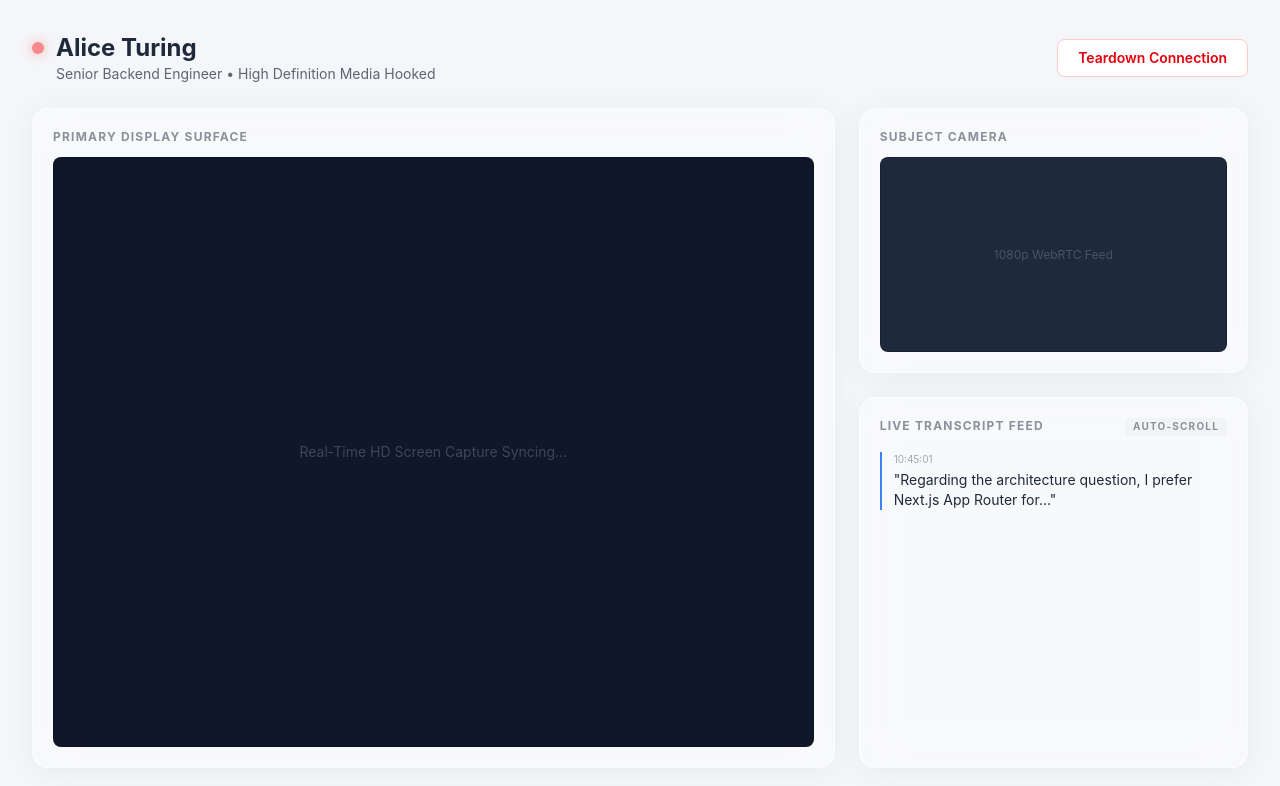
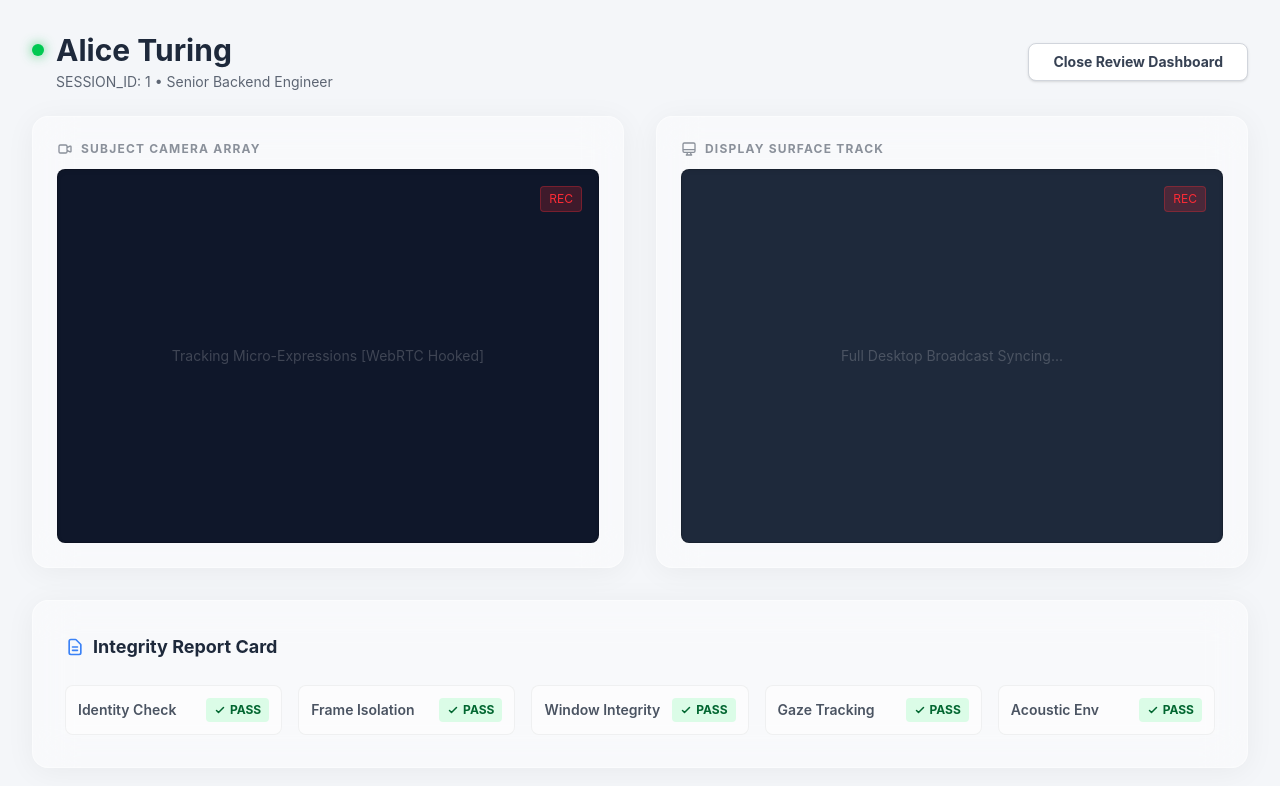
Before and after one commit to KartikSingh006/Intervued, a Next.js app: page /recruiter/dashboard in a window 1280 px wide. Both pictures are taken after a click on the element 226 px from the left and 307 px from the top of the page. Shown: the top 786 px of the page. Built offline with nearby package versions, Linux system fonts and the light colour scheme.

Commit message:
feat: upgrade secure proctor exploit guards and integrated recruiter report matrix

```diff
--- a/app/recruiter/dashboard/page.tsx
+++ b/app/recruiter/dashboard/page.tsx
@@ -9,6 +9,13 @@ interface ActiveSession {
   candidate_name: string;
   target_role: string;
   status: InviteStatus;
+  metrics: {
+    identity: 'pass' | 'flag';
+    isolation: 'pass' | 'flag';
+    integrity: 'pass' | 'flag';
+    gaze: 'pass' | 'flag';
+    acoustic: 'pass' | 'flag';
+  };
 }
 
 export default function RecruiterDashboard() {
@@ -16,14 +23,25 @@ export default function RecruiterDashboard() {
   const [expandedSession, setExpandedSession] = useState<ActiveSession | null>(null);
 
   useEffect(() => {
-    // Mock Supabase Real-Time WebSocket listener ('postgres_changes')
-    // const channel = supabase.channel('postgres_changes').on(...)
+    // Mock WebSocket connection to 'interview_invitations' & 'proctoring_violations_timeline'
     const timer = setTimeout(() => {
       setSessions([
-        { id: '1', candidate_name: 'Alice Turing', target_role: 'Senior Backend Engineer', status: 'in_progress' },
-        { id: '2', candidate_name: 'Bob Lovelace', target_role: 'Frontend Architect', status: 'flagged' }
+        {
+          id: '1',
+          candidate_name: 'Alice Turing',
+          target_role: 'Senior Backend Engineer',
+          status: 'in_progress',
+          metrics: { identity: 'pass', isolation: 'pass', integrity: 'pass', gaze: 'pass', acoustic: 'pass' }
+        },
+        {
+          id: '2',
+          candidate_name: 'Bob Lovelace',
+          target_role: 'Frontend Architect',
+          status: 'flagged',
+          metrics: { identity: 'pass', isolation: 'flag', integrity: 'flag', gaze: 'pass', acoustic: 'pass' }
+        }
       ]);
-    }, 2500);
+    }, 1500);
     return () => clearTimeout(timer);
   }, []);
 
@@ -46,12 +64,29 @@ export default function RecruiterDashboard() {
     }
   };
 
+  const renderMetricStatus = (status: 'pass' | 'flag', label: string) => (
+    <div className="flex items-center justify-between p-3 bg-white/50 border border-black/5 rounded-lg">
+      <span className="text-sm font-semibold opacity-80">{label}</span>
+      {status === 'pass' ? (
+        <span className="bg-green-100 text-green-800 text-xs font-bold px-2 py-1 rounded flex items-center">
+          <svg className="w-3 h-3 mr-1" fill="none" stroke="currentColor" viewBox="0 0 24 24"><path strokeLinecap="round" strokeLinejoin="round" strokeWidth="3" d="M5 13l4 4L19 7"></path></svg>
+          PASS
+        </span>
+      ) : (
+        <span className="bg-red-100 text-red-800 text-xs font-bold px-2 py-1 rounded flex items-center animate-pulse shadow-[0_0_8px_rgba(239,68,68,0.4)]">
+          <svg className="w-3 h-3 mr-1" fill="none" stroke="currentColor" viewBox="0 0 24 24"><path strokeLinecap="round" strokeLinejoin="round" strokeWidth="3" d="M6 18L18 6M6 6l12 12"></path></svg>
+          FLAGGED
+        </span>
+      )}
+    </div>
+  );
+
   return (
     <div className="min-h-screen p-8 relative max-w-7xl mx-auto">
       <header className="mb-10 flex justify-between items-end border-b border-black/5 pb-6">
         <div>
-          <h1 className="text-3xl font-bold mb-1 tracking-tight">Recruiter Command Console</h1>
-          <p className="opacity-70 text-sm">Real-time interview tracking and proctor anomaly detection</p>
+          <h1 className="text-3xl font-bold mb-1 tracking-tight">Integrity Report Matrix</h1>
+          <p className="opacity-70 text-sm">Real-time candidate tracking and proctor anomaly detection</p>
         </div>
         <div className="flex items-center space-x-6">
           <button
@@ -62,7 +97,7 @@ export default function RecruiterDashboard() {
           </button>
           <div className="flex items-center space-x-2 bg-black/5 px-3 py-1.5 rounded-full">
             <div className="w-2 h-2 bg-green-500 rounded-full animate-pulse shadow-[0_0_8px_rgba(34,197,94,0.8)]"></div>
-            <span className="text-xs font-semibold opacity-80 uppercase tracking-wider">Listening</span>
+            <span className="text-xs font-semibold opacity-80 uppercase tracking-wider">WebSocket Sync Active</span>
           </div>
         </div>
       </header>
@@ -88,11 +123,11 @@ export default function RecruiterDashboard() {
               key={session.id}
               onClick={() => setExpandedSession(session)}
               className={`glass-panel p-6 hover:-translate-y-1 transition-transform cursor-pointer relative overflow-hidden ${
-                session.status === 'flagged' ? 'bg-red-500/5 border-red-500/40 shadow-[0_4px_30px_rgba(239,68,68,0.15)] animate-[pulse_2s_ease-in-out_infinite]' : ''
+                session.status === 'flagged' ? 'bg-red-500/5 border-red-500/40 shadow-[0_4px_30px_rgba(239,68,68,0.15)]' : ''
               }`}
             >
               {session.status === 'flagged' && (
-                <div className="absolute top-0 left-0 w-1 h-full bg-red-500"></div>
+                <div className="absolute top-0 left-0 w-1 h-full bg-red-500 animate-pulse"></div>
               )}
               <div className="flex justify-between items-start mb-4">
                 <div>
@@ -109,7 +144,7 @@ export default function RecruiterDashboard() {
               <div className="aspect-video bg-black/5 rounded-lg flex items-center justify-center border border-black/10 relative overflow-hidden">
                 <div className="absolute inset-0 bg-gradient-to-t from-black/20 to-transparent"></div>
                 <span className="opacity-40 text-xs font-mono font-semibold tracking-wider uppercase flex items-center">
-                  <span className="w-1.5 h-1.5 bg-green-400 rounded-full mr-2"></span> Live Stream Active
+                  <span className={`w-1.5 h-1.5 rounded-full mr-2 ${session.status === 'flagged' ? 'bg-red-500 animate-pulse' : 'bg-green-400'}`}></span> Live Stream Hooked
                 </span>
               </div>
             </div>
@@ -117,63 +152,80 @@ export default function RecruiterDashboard() {
         </div>
       )}
 
-      {/* Dynamic Stream Shifting Modal */}
+      {/* Synchronized Dual-Stream Modal */}
       {expandedSession && (
-        <div className="fixed inset-0 z-50 bg-[var(--background)] p-8 flex flex-col">
+        <div className="fixed inset-0 z-50 bg-[var(--background)] p-8 flex flex-col overflow-y-auto">
           <header className="flex justify-between items-center mb-6">
             <div>
-              <h2 className="text-2xl font-bold flex items-center">
-                <span className="w-3 h-3 bg-red-500 rounded-full animate-pulse mr-3 shadow-[0_0_12px_rgba(239,68,68,0.8)]"></span>
+              <h2 className="text-3xl font-bold flex items-center">
+                <span className={`w-3 h-3 rounded-full mr-3 ${expandedSession.status === 'flagged' ? 'bg-red-500 animate-pulse shadow-[0_0_12px_rgba(239,68,68,0.8)]' : 'bg-green-500 shadow-[0_0_12px_rgba(34,197,94,0.8)]'}`}></span>
                 {expandedSession.candidate_name}
               </h2>
-              <p className="opacity-70 text-sm ml-6">{expandedSession.target_role} • High Definition Media Hooked</p>
+              <p className="opacity-70 text-sm ml-6 font-mono mt-1">SESSION_ID: {expandedSession.id} • {expandedSession.target_role}</p>
             </div>
             <button
               onClick={() => setExpandedSession(null)}
-              className="spring-button bg-white border border-red-200 text-red-600 px-5 py-2 rounded-lg hover:bg-red-50 text-sm font-semibold"
+              className="spring-button bg-white border border-gray-300 text-gray-700 px-6 py-2 rounded-lg hover:bg-gray-50 text-sm font-bold shadow-sm"
             >
-              Teardown Connection
+              Close Review Dashboard
             </button>
           </header>
 
-          <div className="flex-1 grid grid-cols-3 gap-6 min-h-0">
-            {/* Desktop Recording */}
-            <div className="col-span-2 glass-panel p-5 flex flex-col">
-              <h3 className="text-xs font-bold opacity-50 mb-3 uppercase tracking-widest">Primary Display Surface</h3>
-              <div className="flex-1 bg-[#0f172a] rounded-lg overflow-hidden flex items-center justify-center relative border border-black/20">
-                <span className="text-white/20 font-mono text-sm">Real-Time HD Screen Capture Syncing...</span>
+          <div className="flex-1 grid grid-cols-2 gap-8 min-h-[50vh] mb-8">
+            {/* Left Column: Webcam Frame */}
+            <div className="glass-panel p-6 flex flex-col">
+              <h3 className="text-xs font-bold opacity-50 mb-3 uppercase tracking-widest flex items-center">
+                <svg className="w-4 h-4 mr-2" fill="none" stroke="currentColor" viewBox="0 0 24 24" xmlns="http://www.w3.org/2000/svg"><path strokeLinecap="round" strokeLinejoin="round" strokeWidth="2" d="M15 10l4.553-2.276A1 1 0 0121 8.618v6.764a1 1 0 01-1.447.894L15 14M5 18h8a2 2 0 002-2V8a2 2 0 00-2-2H5a2 2 0 00-2 2v8a2 2 0 002 2z"></path></svg>
+                Subject Camera Array
+              </h3>
+              <div className="flex-1 bg-[#0f172a] rounded-lg overflow-hidden flex items-center justify-center relative border border-black/20 shadow-inner">
+                <span className="text-white/20 font-mono text-sm">Tracking Micro-Expressions [WebRTC Hooked]</span>
+                <div className="absolute top-4 right-4 bg-red-500/20 text-red-500 text-xs px-2 py-1 rounded font-mono border border-red-500/30">REC</div>
               </div>
             </div>
 
-            <div className="flex flex-col gap-6 min-h-0">
-              {/* Webcam Feed */}
-              <div className="glass-panel p-5 flex-shrink-0">
-                <h3 className="text-xs font-bold opacity-50 mb-3 uppercase tracking-widest">Subject Camera</h3>
-                <div className="aspect-video bg-[#1e293b] rounded-lg flex items-center justify-center border border-black/20 relative">
-                  <span className="text-white/20 text-xs font-mono">1080p WebRTC Feed</span>
+            {/* Right Column: Desktop Share */}
+            <div className="glass-panel p-6 flex flex-col">
+              <h3 className="text-xs font-bold opacity-50 mb-3 uppercase tracking-widest flex items-center">
+                <svg className="w-4 h-4 mr-2" fill="none" stroke="currentColor" viewBox="0 0 24 24" xmlns="http://www.w3.org/2000/svg"><path strokeLinecap="round" strokeLinejoin="round" strokeWidth="2" d="M9.75 17L9 20l-1 1h8l-1-1-.75-3M3 13h18M5 17h14a2 2 0 002-2V5a2 2 0 00-2-2H5a2 2 0 00-2 2v10a2 2 0 002 2z"></path></svg>
+                Display Surface Track
+              </h3>
+              <div className="flex-1 bg-[#1e293b] rounded-lg overflow-hidden flex items-center justify-center border border-black/20 relative shadow-inner">
+                <span className="text-white/20 text-sm font-mono">Full Desktop Broadcast Syncing...</span>
+                <div className="absolute top-4 right-4 bg-red-500/20 text-red-500 text-xs px-2 py-1 rounded font-mono border border-red-500/30">REC</div>
+              </div>
             </div>
           </div>
 
-              {/* Transcript & Logs */}
-              <div className="glass-panel p-5 flex-1 flex flex-col min-h-0">
-                <h3 className="text-xs font-bold opacity-50 mb-4 uppercase tracking-widest flex justify-between">
-                  <span>Live Transcript Feed</span>
-                  <span className="bg-black/5 px-2 py-0.5 rounded text-[10px]">Auto-Scroll</span>
+          {/* Hiring Report Card Matrix */}
+          <div className="glass-panel p-8">
+            <h3 className="text-lg font-bold mb-6 flex items-center">
+              <svg className="w-5 h-5 mr-2 text-[var(--accent)]" fill="none" stroke="currentColor" viewBox="0 0 24 24" xmlns="http://www.w3.org/2000/svg"><path strokeLinecap="round" strokeLinejoin="round" strokeWidth="2" d="M9 12h6m-6 4h6m2 5H7a2 2 0 01-2-2V5a2 2 0 012-2h5.586a1 1 0 01.707.293l5.414 5.414a1 1 0 01.293.707V19a2 2 0 01-2 2z"></path></svg>
+              Integrity Report Card
             </h3>
-                <div className="flex-1 overflow-y-auto space-y-4 pr-2">
-                  <div className="text-sm border-l-2 border-[var(--accent)] pl-3">
-                    <span className="opacity-40 text-[10px] block mb-1 font-mono">10:45:01</span>
-                    "Regarding the architecture question, I prefer Next.js App Router for..."
+            <div className="grid grid-cols-1 md:grid-cols-2 lg:grid-cols-5 gap-4">
+              {renderMetricStatus(expandedSession.metrics.identity, 'Identity Check')}
+              {renderMetricStatus(expandedSession.metrics.isolation, 'Frame Isolation')}
+              {renderMetricStatus(expandedSession.metrics.integrity, 'Window Integrity')}
+              {renderMetricStatus(expandedSession.metrics.gaze, 'Gaze Tracking')}
+              {renderMetricStatus(expandedSession.metrics.acoustic, 'Acoustic Env')}
             </div>
+
             {expandedSession.status === 'flagged' && (
-                     <div className="text-sm border-l-2 border-red-500 pl-3 text-red-600 bg-red-500/5 py-2 rounded-r pr-2">
-                       <span className="opacity-60 text-[10px] block mb-1 font-mono font-bold">10:45:30 [ANOMALY DETECTED]</span>
-                       Proctoring Violation: Window blur or visibility change detected. Visual mask deployed automatically.
+              <div className="mt-6 p-4 bg-red-50 border border-red-200 rounded-lg">
+                <h4 className="text-red-800 font-bold text-sm mb-2 uppercase tracking-wider">Critical Violation Timeline</h4>
+                <ul className="space-y-2 text-sm font-mono text-red-700">
+                  <li className="flex items-start">
+                    <span className="font-bold mr-3 opacity-60">14:02:12</span>
+                    <span>Window Integrity: displaySurface tracking lost. Focus departed container bounds.</span>
+                  </li>
+                  <li className="flex items-start">
+                    <span className="font-bold mr-3 opacity-60">14:05:44</span>
+                    <span>Frame Isolation: Multiple background subjects detected in video analysis pipeline.</span>
+                  </li>
+                </ul>
               </div>
             )}
-                </div>
-              </div>
-            </div>
           </div>
         </div>
       )}
```
Also changed, not shown: app/interview/[token]/page.tsx (+99 -30 lines). Lines whose indentation alone changed are shown as unchanged.
